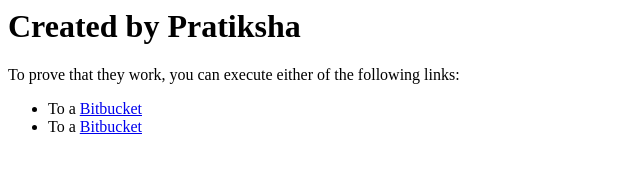
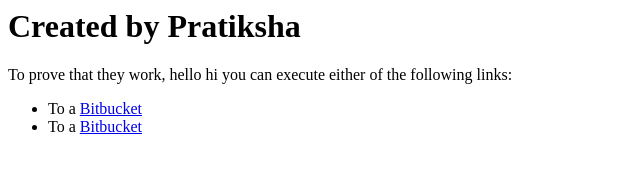
Before and after one commit to pratisalunkhe/docker, a plain HTML site: page index.html in a window 1280 px wide. Shown: the whole page, without its empty margins (0-640 px from the left). Drawn offline with Linux system fonts and the light colour scheme.

Commit message:
Update index.html

```diff
--- a/index.html
+++ b/index.html
@@ -4,7 +4,7 @@
   </head>
   <body bgcolor=white>
   <h1>Created by Pratiksha</h1>
-    <p>To prove that they work, you can execute either of the following links:
+    <p>To prove that they work, hello hi you can execute either of the following links:
     <ul>
       <li>To a <a href="https://bitbucket.org">Bitbucket</a>
       <li>To a <a href="https://github.com">Bitbucket</a>
```
